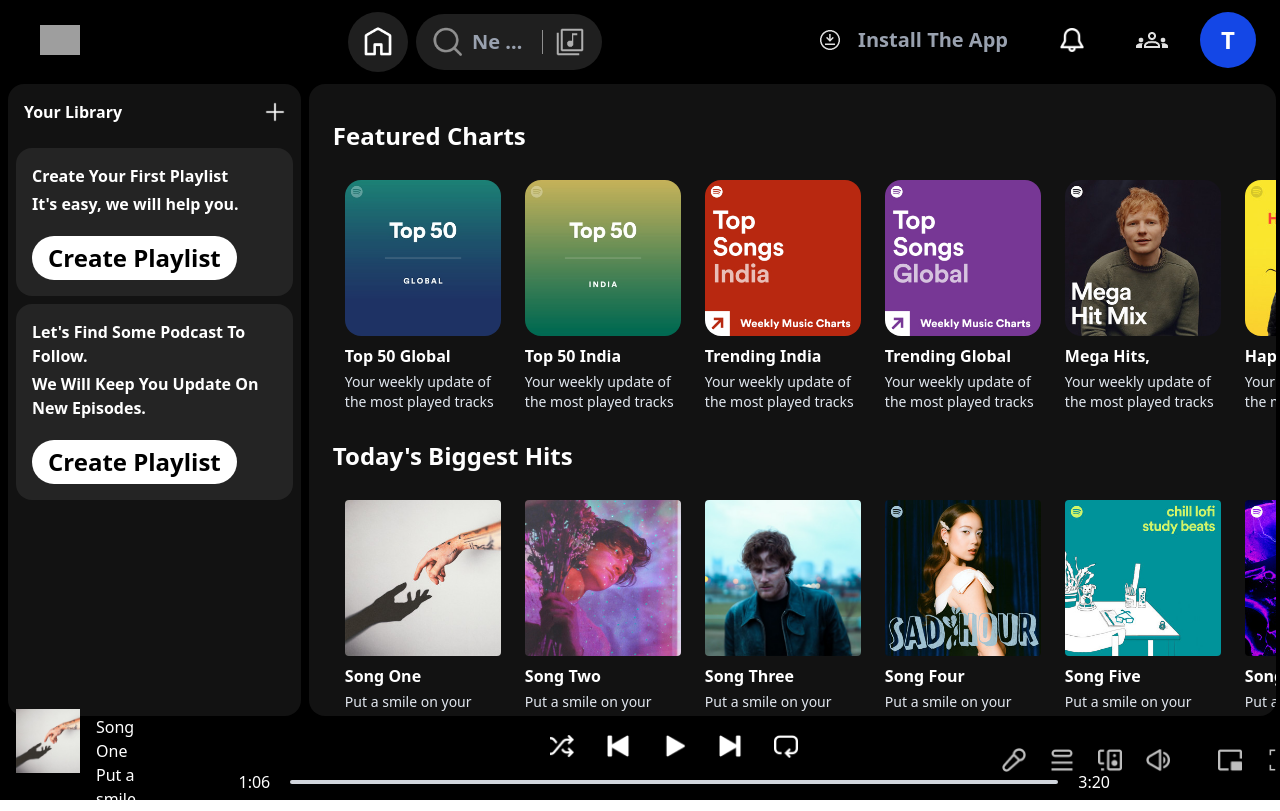
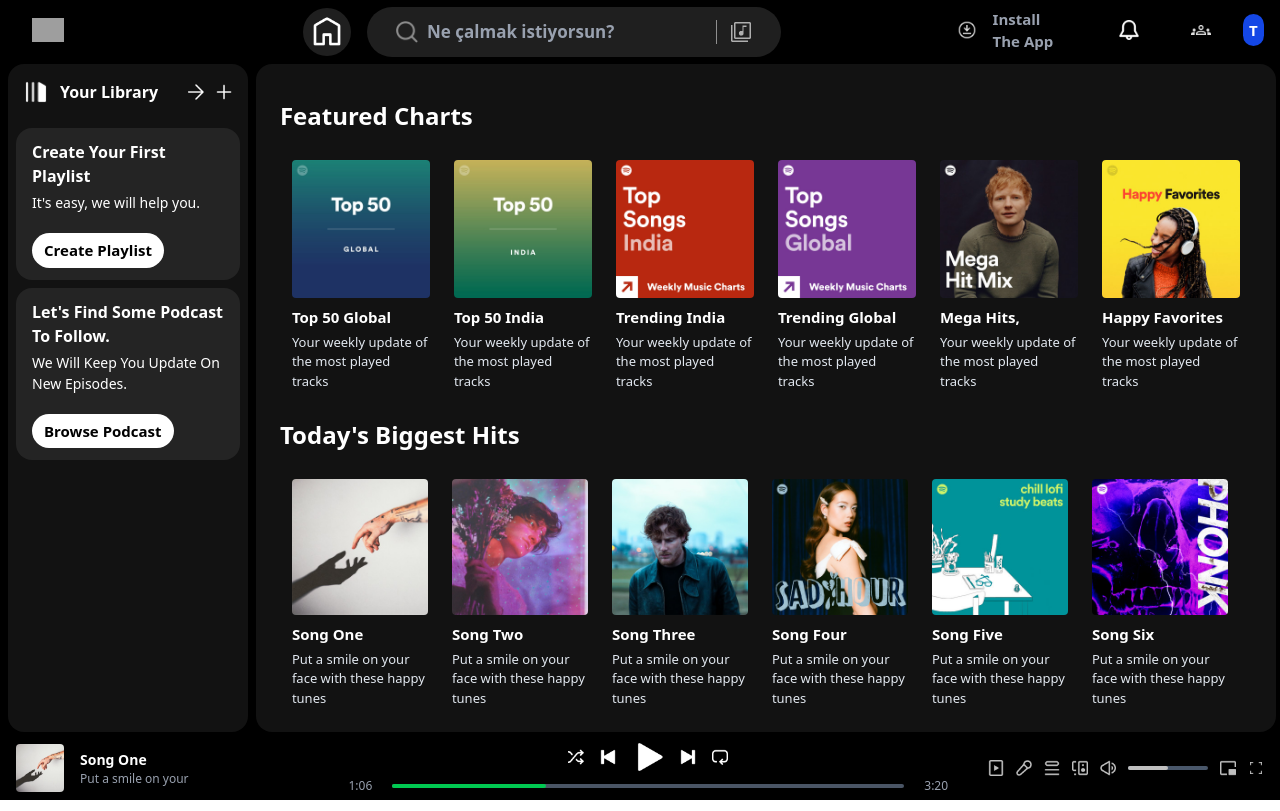
Before and after one commit to krattyy/spotify-clone, a React (Vite) app: page / in a window 1280 px wide. Built offline with nearby package versions, Linux system fonts and the light colour scheme; grey boxes are pictures that could not be loaded.

Commit message:
Refactor components for improved styling and layout consistency; adjust dimensions and typography across Navbar, Player, AlbumItem, SongItem, and Sidebar

```diff
--- a/src/App.jsx
+++ b/src/App.jsx
@@ -7,7 +7,7 @@
 export default function App() {
   return (
     <div className="h-screen bg-black">
-      <div className="h-[90%] flex flex-col">
+      <div className="h-[92%] flex flex-col">
         <div className="w-full">
           <Navbar />
         </div>
--- a/src/components/AlbumItem.jsx
+++ b/src/components/AlbumItem.jsx
@@ -7,11 +7,11 @@
   return (
     <div
       onClick={() => navigate(`/album/${id}`)}
-      className="min-w-45 p-2 px-3 rounded cursor-pointer hover:bg-[#ffffff26]"
+      className="min-w-40 p-2 px-3 rounded cursor-pointer hover:bg-[#ffffff26]"
     >
-      <img className="rounded-2xl" src={image} alt="" />
-      <p className="font-semibold mt-2 mb-1">{name}</p>
-      <p className="text-slate-200 text-sm">{desc}</p>
+      <img className="rounded" src={image} alt="" />
+      <p className="font-bold mt-2 mb-1 text-[15px]">{name}</p>
+      <p className="text-slate-200 text-[13px]">{desc}</p>
     </div>
   );
 };
--- a/src/components/DisplayHome.jsx
+++ b/src/components/DisplayHome.jsx
@@ -1,16 +1,15 @@
 import React from "react";
-import Navbar from "./Navbar.jsx";
-import { albumsData } from "../assets/assets.js";
-import AlbumItem from "./AlbumItem.jsx";
-import { songsData } from "../assets/assets.js";
-import SongItem from "./SongItem.jsx";
+import { albumsData } from "../assets/assets";
+import AlbumItem from "./AlbumItem";
+import { songsData } from "../assets/assets";
+import SongItem from "./SongItem";
 
 const DisplayHome = () => {
   return (
     <>
       <div className="mb-4">
         <h1 className="my-5 font-bold text-2xl">Featured Charts</h1>
-        <div className="flex">
+        <div className="flex overflow-auto">
           {albumsData.map((item, index) => (
             <AlbumItem
               key={index}
@@ -25,7 +24,7 @@
 
       <div className="mb-4">
         <h1 className="my-5 font-bold text-2xl">Today's Biggest Hits</h1>
-        <div className="flex">
+        <div className="flex overflow-auto">
           {songsData.map((item, index) => (
             <SongItem
               key={index}
--- a/src/components/Navbar.jsx
+++ b/src/components/Navbar.jsx
@@ -1,44 +1,46 @@
 import React from "react";
 import { assets } from "../assets/assets";
+import { useNavigate } from "react-router-dom"; // navigate hatası vermemesi için ekledim
 
 export default function Navbar() {
+  const navigate = useNavigate();
   return (
     <>
-      <div className="w-full flex justify-between items-center font-semibold bg-black px-6 py-2">
+      <div className="w-full flex justify-between items-center font-semibold bg-black px-4 ">
         <div className="flex items-center gap-2 w-[25%] ml-4">
           <img
-            className="w-10 cursor-pointer"
+            className="w-8 cursor-pointer"
             src={assets.spotify_logo}
             alt="Spotify"
           />
         </div>
 
-        <div className="flex-1 flex justify-center items-center gap-2 max-w-175 mr-50 mt-1">
+        <div className=" w-[550px] flex justify-center items-center gap-4 max-w-175 mr-40 mt-1">
           <div
             onClick={() => navigate("/")}
-            className="bg-[#1F1F1F] w-15 h-15 rounded-full flex items-center justify-center cursor-pointer hover:scale-105 transition-transform"
+            className="bg-[#1F1F1F] w-12 h-12 rounded-full flex items-center justify-center cursor-pointer hover:scale-105 transition-transform"
           >
             <img
-              className="w-8 h-8 "
+              className="w-8 h-8"
               src={assets.home_icon || assets.home}
               alt="Home"
             />
           </div>
 
-          <div className="flex-1 flex items-center bg-[#1F1F1F] rounded-full px-4 py-3 hover:bg-[#2A2A2A] group transition-colors">
+          <div className="flex-1 flex items-center bg-[#1F1F1F] rounded-full px-7 py-3 hover:bg-[#2A2A2A] group transition-colors">
             <img
               src={assets.search_icon || assets.search}
-              className="w-8 h-8 mr-2 opacity-50 group-hover:opacity-100 transition-opacity "
+              className="w-6 h-6 mr-2 opacity-50 group-hover:opacity-100 transition-opacity "
               alt="Search"
             />
             <input
               type="text"
               placeholder="Ne çalmak istiyorsun?"
-              className="bg-transparent w-full text-[20px] text-white border-none outline-none placeholder-gray-400 truncate "
+              className="bg-transparent w-full text-[17px] text-white border-none outline-none placeholder-gray-400 truncate "
             />
             <div className="w-px h-6 bg-white/50 mx-3 hidden sm:block"></div>
             <img
-              className="w-8 h-8 invert opacity-75 hover:opacity-100 cursor-pointer"
+              className="w-6 h-6 invert opacity-75 hover:opacity-100 cursor-pointer"
               src={assets.browse_icon || assets.browse}
               alt="Browse"
             />
@@ -46,16 +48,16 @@
         </div>
         <div className="flex items-center gap-4">
           <img
-            className="w-6 h-6 invert ml-4 mb-0"
+            className="w-5 h-5 invert ml-4 mb-0"
             src={assets.download_icon}
             alt=""
           />
-          <p className="text-gray-400 font-semibold text-[20px] mr-4">
+          <p className="text-gray-400 font-semibold text-[15px] mr-4">
             Install The App
           </p>
-          <img className="w-6 h-6 m-5" src={assets.bell_icon} alt="" />
-          <img className="w-8 h-8 m-4 invert" src={assets.group_icon} alt="" />
-          <p className=" text-2xl bg-blue-700 text-white w-14 h-14 rounded-full flex items-center justify-center">
+          <img className="w-5 h-5 m-5" src={assets.bell_icon} alt="" />
+          <img className="w-5 h-5 m-4 invert" src={assets.group_icon} alt="" />
+          <p className="text-[15px] bg-blue-700 text-white w-8 h-8 rounded-full flex items-center justify-center">
             T
           </p>
         </div>
--- a/src/components/Player.jsx
+++ b/src/components/Player.jsx
@@ -4,38 +4,95 @@
 
 export default function Player() {
   return (
-    <div className="h-[10%] bg-[#000000] flex justify-between items-center text-white px-4">
-      <div className="hidden lg:flex item-center gap-4">
-        <img className="w-16 h-16" src={songsData[0].image} />
+    <div className="h-[8%] bg-black flex justify-between items-center text-white px-4">
+      <div className="hidden lg:flex items-center gap-4">
+        <img className="w-12 h-12 rounded" src={songsData[0].image} alt="" />
         <div>
-          <p className="pt-1.5">{songsData[0].name}</p>
-          <p>{songsData[0].desc.slice(0, 12)}</p>
+          <p className="text-[14px] font-bold cursor-pointer hover:underline">
+            {songsData[0].name}
+          </p>
+          <p className="text-[12px] text-gray-400 cursor-pointer hover:underline">
+            {songsData[0].desc.slice(0, 20)}
+          </p>
         </div>
       </div>
-      <div className="flex flex-col items-center gap-1 m-auto translate-x-27">
-        <div className="flex gap-4">
-          <img className="w-6 cursor-pointer m-2" src={assets.shuffle_icon} />
-          <img className="w-6 cursor-pointer m-2" src={assets.prev_icon} />
-          <img className="w-6 cursor-pointer m-2" src={assets.play_icon} />
-          <img className="w-6 cursor-pointer m-2" src={assets.next_icon} />
-          <img className="w-6 cursor-pointer m-2" src={assets.loop_icon} />
+
+      <div className="flex flex-col items-center gap-1 m-auto translate-x-15">
+        <div className="flex items-center gap-4">
+          <img
+            className="w-4 cursor-pointer hover:opacity-80"
+            src={assets.shuffle_icon}
+            alt=""
+          />
+          <img
+            className="w-4 cursor-pointer hover:opacity-80"
+            src={assets.prev_icon}
+            alt=""
+          />
+          <img
+            className="w-8 cursor-pointer hover:opacity-90"
+            src={assets.play_icon}
+            alt=""
+          />
+          <img
+            className="w-4 cursor-pointer hover:opacity-80"
+            src={assets.next_icon}
+            alt=""
+          />
+          <img
+            className="w-4 cursor-pointer hover:opacity-80"
+            src={assets.loop_icon}
+            alt=""
+          />
         </div>
         <div className="flex items-center gap-5">
-          <p>1:06</p>
-          <div className="w-[60vw] max-w-200 bg-gray-300 rounded-full cursor-pointer">
-            <hr className="h-1 border-none w-0 bg-green-800 rounded-full" />
+          <p className="text-[12px] text-gray-400">1:06</p>
+          <div className="w-[40vw] max-w-[600px] bg-gray-600 rounded-full cursor-pointer h-1 group hover:h-1.5 transition-all">
+            <hr className="h-full border-none bg-green-500 rounded-full w-[30%] group-hover:bg-green-400" />
           </div>
-          <p>3:20</p>
+          <p className="text-[12px] text-gray-400">3:20</p>
         </div>
       </div>
-      <div className="hidden lg:flex items-center gap-6 opacity-75">
-        <img src={assets.mic_icon} className="w-6 cursor-pointer" />
-        <img src={assets.queue_icon} className="w-6 cursor-pointer" />
-        <img src={assets.speaker_icon} className="w-6 cursor-pointer" />
-        <img src={assets.volume_icon} className="w-6 cursor-pointer" />
-        <div className="w-20 bg-slate-50 h-1 rounded"></div>
-        <img src={assets.mini_player_icon} className="w-6 cursor-pointer" />
-        <img src={assets.zoom_icon} className="w-7 cursor-pointer invert" />
+
+      <div className="hidden lg:flex items-center gap-3 opacity-75">
+        <img
+          src={assets.plays_icon}
+          className="w-4 cursor-pointer hover:opacity-100"
+          alt=""
+        />
+        <img
+          src={assets.mic_icon}
+          className="w-4 cursor-pointer hover:opacity-100"
+          alt=""
+        />
+        <img
+          src={assets.queue_icon}
+          className="w-4 cursor-pointer hover:opacity-100"
+          alt=""
+        />
+        <img
+          src={assets.speaker_icon}
+          className="w-4 cursor-pointer hover:opacity-100"
+          alt=""
+        />
+        <img
+          src={assets.volume_icon}
+          className="w-4 cursor-pointer hover:opacity-100"
+          alt=""
+        />
+        <div className="w-20 bg-slate-500 h-1 rounded cursor-pointer group">
+          <div className="h-1 bg-white w-10 rounded group-hover:bg-green-500"></div>
+        </div>
+        <img
+          src={assets.mini_player_icon}
+          className="w-4 cursor-pointer hover:opacity-100"
+          alt=""
+        />
+        <img
+          src={assets.zoom_icon}
+          className="w-4 cursor-pointer hover:opacity-100 invert"
+          alt=""
+        />
       </div>
     </div>
   );
--- a/src/components/Sidebar.jsx
+++ b/src/components/Sidebar.jsx
@@ -3,28 +3,32 @@
 
 export default function Sidebar() {
   return (
-    <div className="w-[%] h-full p-2 flex flex-col gap-2 text-white lg:flex pt-1 pb-1">
+    <div className="w-[25%] h-full p-2 flex flex-col gap-2 text-white lg:flex pt-1 pb-1">
       <div className="bg-[#121212] h-full rounded-2xl">
         <div className="p-4 flex items-center justify-between">
           <div className="flex items-center gap-3 ">
+            <img className="w-6" src={assets.stack_icon} alt="" />
             <p className="font-semibold">Your Library</p>
           </div>
           <div className="flex items-center gap-3">
-            <img className="w-5" src={assets.plus_icon} alt="" />
+            <img className="w-4" src={assets.arrow_icon} alt="" />
+            <img className="w-4" src={assets.plus_icon} alt="" />
           </div>
         </div>
-        <div className="p-4 bg-[#242424] m-2 rounded-2xl font-semibold flex flex-col items-start justify-start gap-1 pl-4">
+        <div className="p-3 bg-[#242424] m-2 rounded-2xl font-semibold flex flex-col items-start justify-start gap-1 pl-4">
           <h1> Create Your First Playlist</h1>
-          <p className="font-bold">It's easy, we will help you.</p>
-          <button className="px-4 py-1.5 bg-white text-2xl text-black rounded-full mt-4 cursor-pointer hover:scale-105 transition-transform">
+          <p className="font-light text-[14px]">It's easy, we will help you.</p>
+          <button className="px-3 py-1.5 bg-white text-[15px] text-black rounded-full mt-4 cursor-pointer hover:scale-105 transition-transform">
             Create Playlist
           </button>
         </div>
-        <div className="p-4 bg-[#242424] m-2 rounded-2xl font-semibold flex flex-col items-start justify-start gap-1 pl-4">
+        <div className="p-3 bg-[#242424] m-2 rounded-2xl font-semibold flex flex-col items-start justify-start gap-1 pl-4">
           <h1> Let's Find Some Podcast To Follow.</h1>
-          <p className="font-bold">We Will Keep You Update On New Episodes.</p>
-          <button className="px-4 py-1.5 bg-white text-2xl text-black rounded-full mt-4 cursor-pointer hover:scale-105 transition-transform">
-            Create Playlist
+          <p className="font-light text-[14px]">
+            We Will Keep You Update On New Episodes.
+          </p>
+          <button className="px-3 py-1.5 bg-white text-[15px] text-black rounded-full mt-4 cursor-pointer hover:scale-105 transition-transform">
+            Browse Podcast
           </button>
         </div>
       </div>
--- a/src/components/SongItem.jsx
+++ b/src/components/SongItem.jsx
@@ -2,10 +2,10 @@
 
 const SongItem = ({ name, image, desc, id }) => {
   return (
-    <div className="min-w-45 p-2 px-3 rounded-2xl cursor-pointer hover:bg-[#ffffff26]">
+    <div className="min-w-40 p-2 px-3 rounded cursor-pointer hover:bg-[#ffffff26]">
       <img className="rounded" src={image} alt="" />
-      <p className="font-bold mt-2 mb-1">{name}</p>
-      <p className="text-slate-200 text-sm">{desc}</p>
+      <p className="font-bold mt-2 mb-1 text-[15px]">{name}</p>
+      <p className="text-slate-200 text-[13px]">{desc}</p>
     </div>
   );
 };
```
